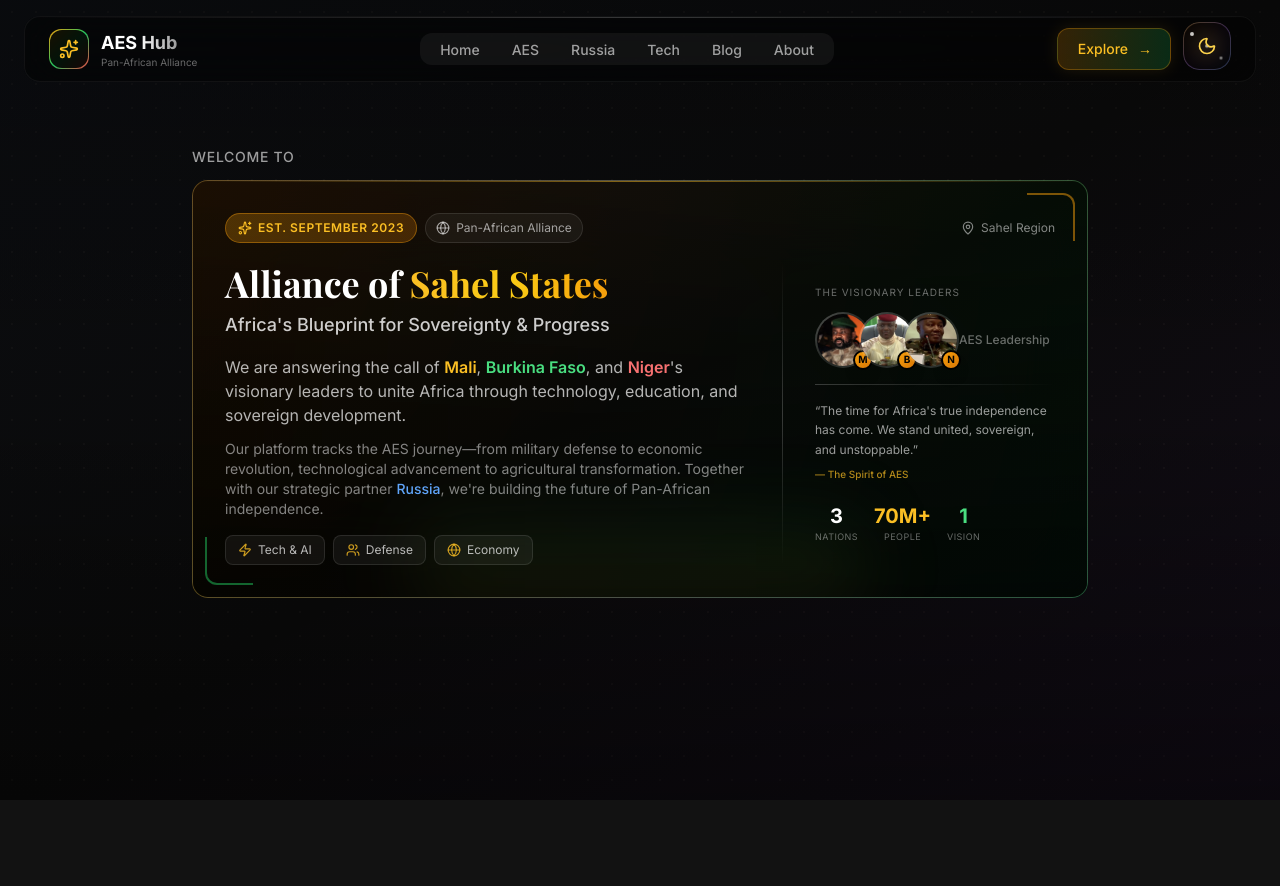
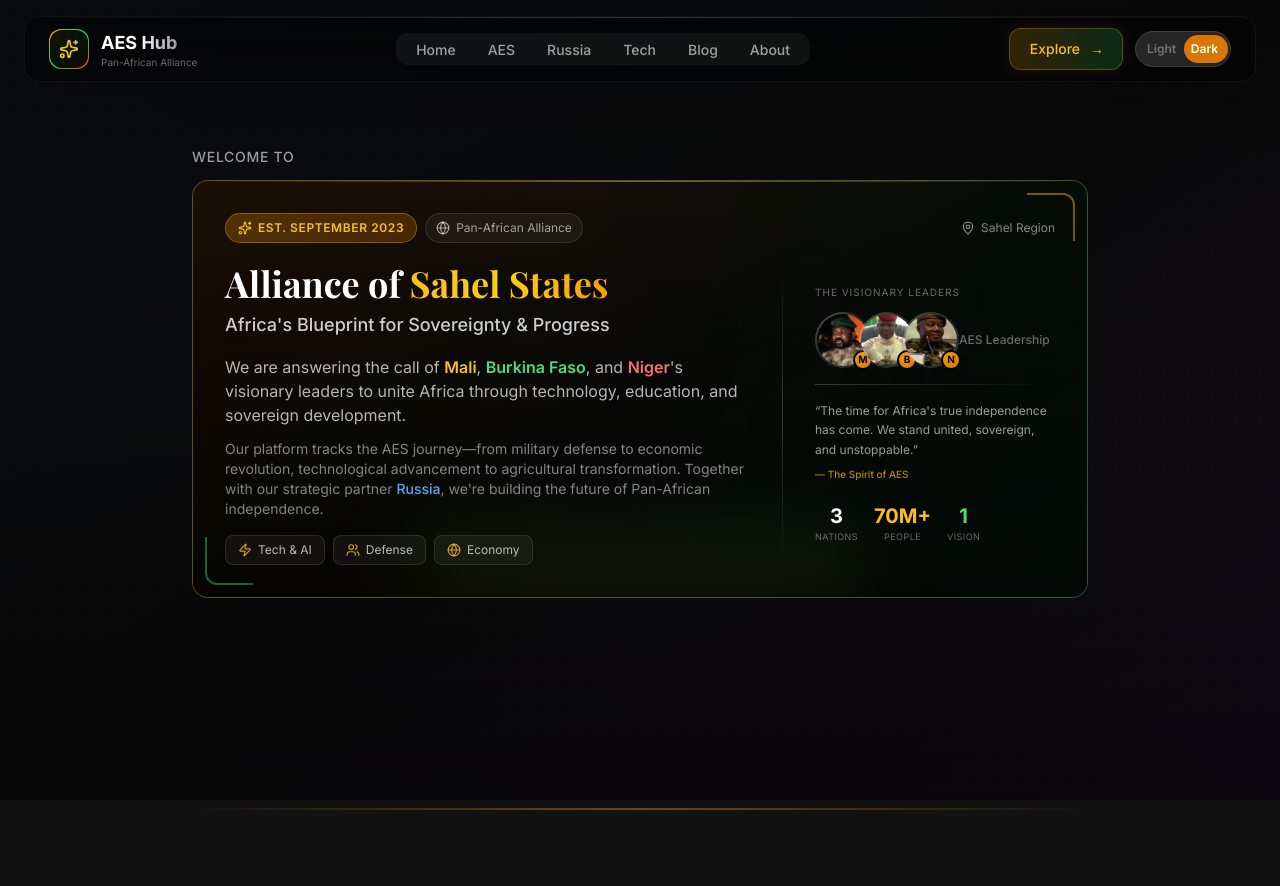
Before and after one commit to HM-aes/AES-African-Project, a Next.js app: page / in a window 1280 px wide. Shown: the top 886 px of the page. Built offline with nearby package versions, Linux system fonts and the light colour scheme; a web font is replaced by a local one.

Commit message:
feat: add simplified theme toggle switch and section dividers

```diff
--- a/app/page.tsx
+++ b/app/page.tsx
@@ -2,13 +2,17 @@
 import { AESSpotlight } from "@/components/AESSpotlight";
 import { AESAchievements } from "@/components/AESAchievements";
 import { AESVision } from "@/components/AESVision";
+import { SectionDivider } from "@/components/SectionDivider";
 
 export default function Home() {
   return (
     <div className="flex flex-col min-h-screen bg-background">
       <Hero />
+      <SectionDivider variant="amber" />
       <AESSpotlight />
+      <SectionDivider variant="gold" />
       <AESVision />
+      <SectionDivider variant="gradient" />
       <AESAchievements />
     </div>
   );
--- /dev/null
+++ b/components/SectionDivider.tsx
@@ -0,0 +1,31 @@
+"use client";
+
+import { motion } from "framer-motion";
+
+interface SectionDividerProps {
+  variant?: "amber" | "gold" | "green" | "red" | "gradient";
+}
+
+export function SectionDivider({ variant = "gradient" }: SectionDividerProps) {
+  const gradients = {
+    amber: "from-transparent via-amber-500 to-transparent",
+    gold: "from-transparent via-amber-400 to-transparent",
+    green: "from-transparent via-emerald-500 to-transparent",
+    red: "from-transparent via-red-500 to-transparent",
+    gradient: "from-amber-500/0 via-amber-500 to-amber-500/0",
+  };
+
+  return (
+    <motion.div
+      initial={{ opacity: 0, scaleX: 0 }}
+      whileInView={{ opacity: 1, scaleX: 1 }}
+      viewport={{ once: true }}
+      transition={{ duration: 0.8, ease: "easeOut" }}
+      className="w-full flex justify-center py-2"
+    >
+      <div
+        className={`h-[2px] w-full max-w-4xl bg-gradient-to-r ${gradients[variant]} opacity-60 dark:opacity-40`}
+      />
+    </motion.div>
+  );
+}
--- a/components/ThemeToggle.tsx
+++ b/components/ThemeToggle.tsx
@@ -1,9 +1,8 @@
 "use client";
 
 import * as React from "react";
-import { Moon, Sun, Stars } from "lucide-react";
 import { useTheme } from "next-themes";
-import { motion, AnimatePresence } from "framer-motion";
+import { motion } from "framer-motion";
 
 export function ThemeToggle() {
   const { theme, setTheme } = useTheme();
@@ -15,132 +14,49 @@
 
   if (!mounted) {
     return (
-      <div className="w-12 h-12 rounded-2xl bg-white/5 border border-white/10 flex items-center justify-center">
-        <span className="sr-only">Toggle theme</span>
-      </div>
+      <div className="w-24 h-9 rounded-full bg-neutral-200 dark:bg-neutral-800" />
     );
   }
 
   const isDark = theme === "dark";
 
   return (
-    <motion.button
-      className="group relative w-12 h-12 rounded-2xl overflow-hidden"
+    <button
+      className="relative flex items-center w-24 h-9 rounded-full bg-neutral-200 dark:bg-neutral-800 border border-neutral-300 dark:border-neutral-700 p-1 cursor-pointer transition-colors duration-300"
       onClick={() => setTheme(isDark ? "light" : "dark")}
-      whileTap={{ scale: 0.9 }}
-      whileHover={{ scale: 1.05 }}
       aria-label="Toggle theme"
     >
-      {/* Background with gradient border */}
-      <div className="absolute inset-0 rounded-2xl bg-gradient-to-br from-amber-500/20 via-purple-500/20 to-blue-500/20 p-[1px]">
-        <div className="w-full h-full rounded-2xl bg-black/80 backdrop-blur-xl" />
-      </div>
-
-      {/* Animated glow */}
+      {/* Sliding indicator */}
       <motion.div
-        className="absolute inset-0 rounded-2xl opacity-0 group-hover:opacity-100 transition-opacity duration-500"
-        style={{
-          background: isDark
-            ? "radial-gradient(circle at 50% 50%, rgba(251, 191, 36, 0.3), transparent 70%)"
-            : "radial-gradient(circle at 50% 50%, rgba(59, 130, 246, 0.3), transparent 70%)",
+        className="absolute w-11 h-7 rounded-full bg-white dark:bg-amber-600 shadow-md"
+        initial={false}
+        animate={{
+          x: isDark ? 44 : 0,
+        }}
+        transition={{
+          type: "spring",
+          stiffness: 500,
+          damping: 40,
         }}
       />
 
-      {/* Stars background for dark mode */}
-      <AnimatePresence>
-        {isDark && (
-          <>
-            {[...Array(3)].map((_, i) => (
-              <motion.div
-                key={i}
-                className="absolute w-1 h-1 bg-white rounded-full"
-                initial={{ opacity: 0, scale: 0 }}
-                animate={{
-                  opacity: [0.3, 0.8, 0.3],
-                  scale: [0.5, 1, 0.5],
-                }}
-                exit={{ opacity: 0, scale: 0 }}
-                transition={{
-                  duration: 2,
-                  delay: i * 0.3,
-                  repeat: Infinity,
-                }}
-                style={{
-                  top: `${20 + i * 25}%`,
-                  left: `${15 + i * 30}%`,
-                }}
-              />
-            ))}
-          </>
-        )}
-      </AnimatePresence>
+      {/* Light label */}
+      <span
+        className={`relative z-10 flex-1 text-xs font-semibold text-center transition-colors duration-200 ${
+          isDark ? "text-neutral-500" : "text-neutral-800"
+        }`}
+      >
+        Light
+      </span>
 
-      {/* Sun rays for light mode */}
-      <AnimatePresence>
-        {!isDark && (
-          <motion.div
-            className="absolute inset-0 flex items-center justify-center"
-            initial={{ opacity: 0 }}
-            animate={{ opacity: 1 }}
-            exit={{ opacity: 0 }}
-          >
-            {[...Array(8)].map((_, i) => (
-              <motion.div
-                key={i}
-                className="absolute w-[2px] h-3 bg-gradient-to-t from-amber-400 to-yellow-200 rounded-full"
-                style={{
-                  transform: `rotate(${i * 45}deg) translateY(-16px)`,
-                }}
-                animate={{
-                  opacity: [0.4, 1, 0.4],
-                  height: ["10px", "14px", "10px"],
-                }}
-                transition={{
-                  duration: 2,
-                  delay: i * 0.1,
-                  repeat: Infinity,
-                }}
-              />
-            ))}
-          </motion.div>
-        )}
-      </AnimatePresence>
-
-      {/* Icon container */}
-      <div className="absolute inset-0 flex items-center justify-center">
-        <AnimatePresence mode="wait">
-          {isDark ? (
-            <motion.div
-              key="moon"
-              initial={{ rotate: -90, scale: 0, opacity: 0 }}
-              animate={{ rotate: 0, scale: 1, opacity: 1 }}
-              exit={{ rotate: 90, scale: 0, opacity: 0 }}
-              transition={{ duration: 0.4, ease: [0.23, 1, 0.32, 1] }}
-              className="relative"
-            >
-              <Moon className="w-5 h-5 text-amber-300" />
-              {/* Moon glow */}
-              <div className="absolute inset-0 w-5 h-5 bg-amber-300/30 rounded-full blur-md" />
-            </motion.div>
-          ) : (
-            <motion.div
-              key="sun"
-              initial={{ rotate: 90, scale: 0, opacity: 0 }}
-              animate={{ rotate: 0, scale: 1, opacity: 1 }}
-              exit={{ rotate: -90, scale: 0, opacity: 0 }}
-              transition={{ duration: 0.4, ease: [0.23, 1, 0.32, 1] }}
-              className="relative"
-            >
-              <Sun className="w-5 h-5 text-amber-500" />
-              {/* Sun glow */}
-              <div className="absolute inset-0 w-5 h-5 bg-amber-400/40 rounded-full blur-md" />
-            </motion.div>
-          )}
-        </AnimatePresence>
-      </div>
-
-      {/* Border highlight */}
-      <div className="absolute inset-0 rounded-2xl border border-white/10 group-hover:border-white/20 transition-colors duration-300" />
-    </motion.button>
+      {/* Dark label */}
+      <span
+        className={`relative z-10 flex-1 text-xs font-semibold text-center transition-colors duration-200 ${
+          isDark ? "text-white" : "text-neutral-500"
+        }`}
+      >
+        Dark
+      </span>
+    </button>
   );
 }
```
